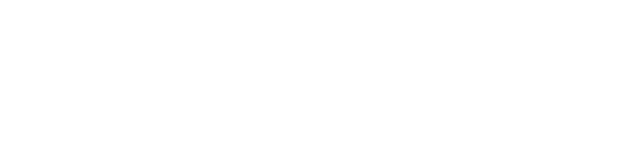
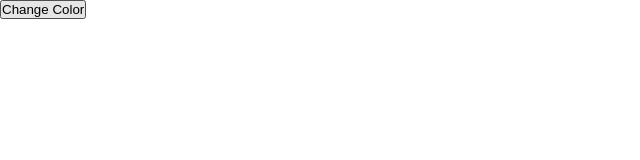
Before and after one commit to DibboT/db-color-flipper, a plain HTML site: page index.html in a window 1280 px wide. Shown: the whole page, without its empty margins (0-640 px from the left). Drawn offline with Linux system fonts and the light colour scheme.

Commit message:
style.css has been updated

```diff
--- a/index.html
+++ b/index.html
@@ -4,8 +4,12 @@
     <meta charset="UTF-8">
     <meta name="viewport" content="width=device-width, initial-scale=1.0">
     <title>Color Flipper || By Dibbo </title>
+    <link rel="stylesheet" href="/style.css">
 </head>
 <body>
-
+    <div id="colorflipper">
+        <button onclick="handleColorChange()" class="btn-flipper">Change Color</button>
+    </div>
+    <script src="/index.js"></script>
 </body>
 </html>
--- a/index.js
+++ b/index.js
@@ -0,0 +1,8 @@
+const handleColorChange = () => {
+    let a = Math.random() * 258;
+    let b = Math.random() * 258;
+    let c = Math.random() * 258;
+    let color = "rgb(" + a + "," + b + "," + c + ")";
+    console.log(color)
+    document.getElementById("colorflipper").style.backgroundColor = color;
+};
--- a/style.css
+++ b/style.css
@@ -0,0 +1,5 @@
+*{
+    margin: 0;
+    padding: 0;
+    box-sizing: border-box;
+}
```
